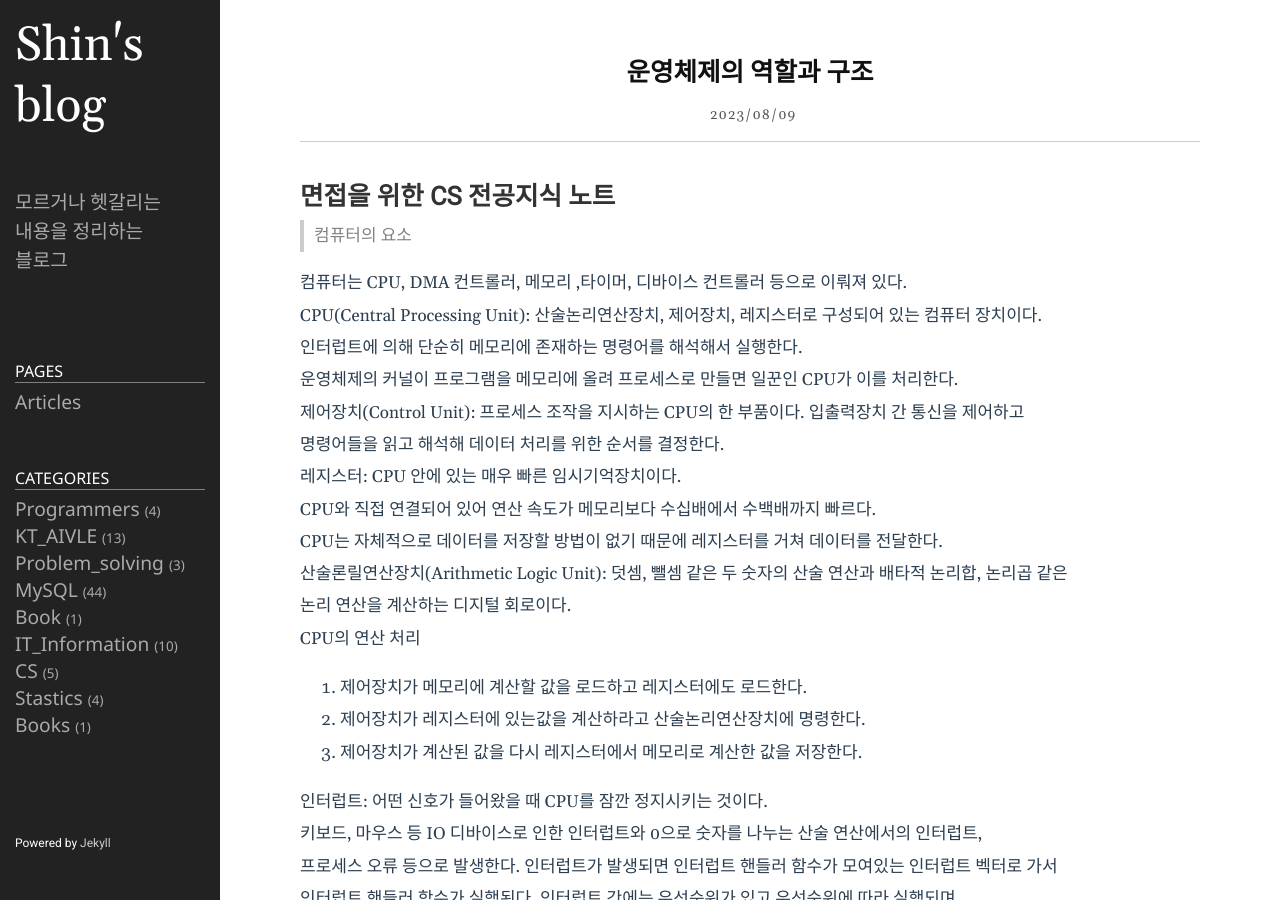
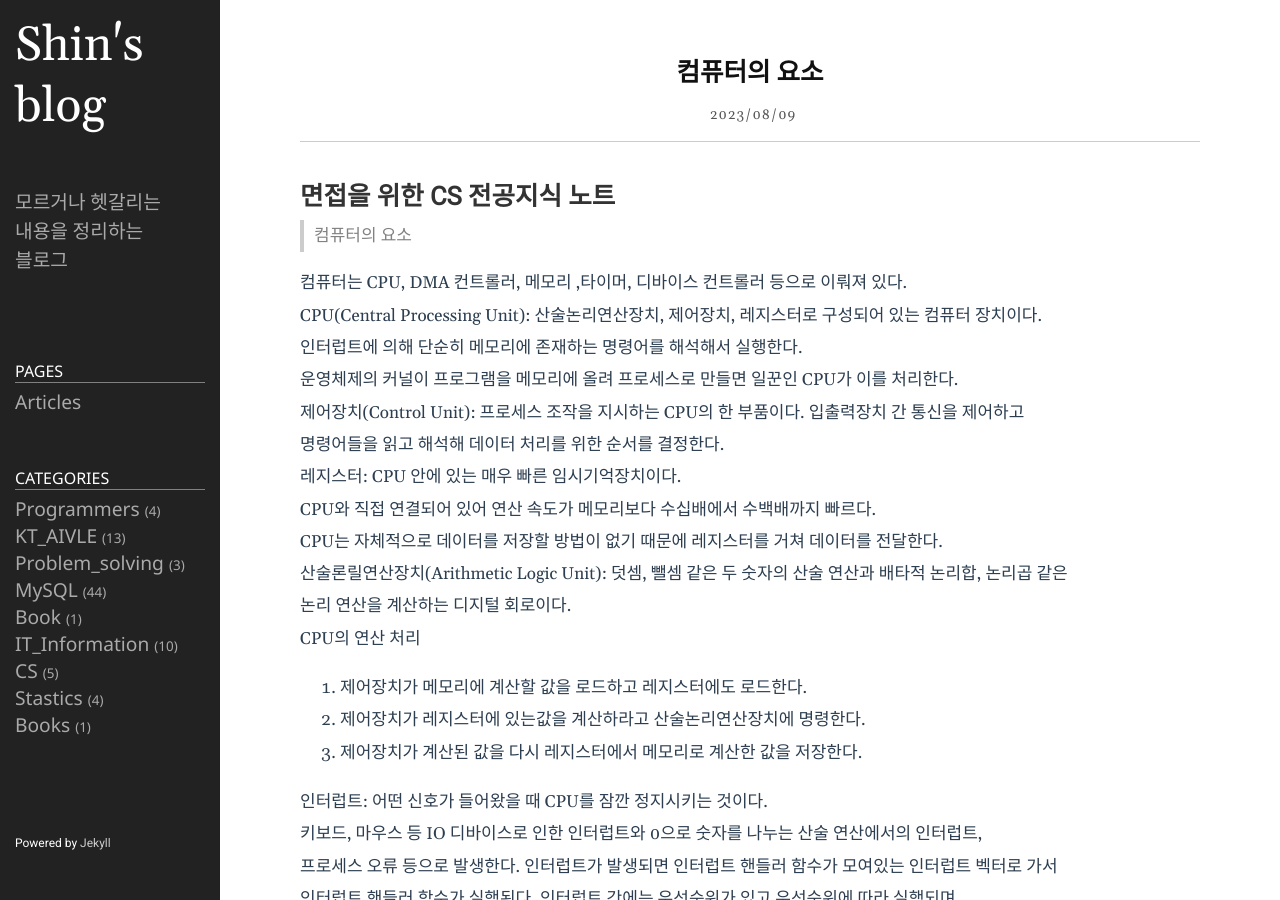
Before and after one commit to shina1221/shina1221.github.io, a Jekyll site: the page built from _posts/도서/면접을 위한 CS 전공지식 노트/2023-08-09-컴퓨터의 요소.markdown, in a window 1280 px wide and 900 px high. Built offline with Jekyll 4.4.1, drawn with Linux system fonts in a browser that asks for light colours.

Commit message:
Update 2023-08-09-컴퓨터의 요소.markdown

```diff
--- a/_posts/도서/면접을 위한 CS 전공지식 노트/2023-08-09-컴퓨터의 요소.markdown
+++ b/_posts/도서/면접을 위한 CS 전공지식 노트/2023-08-09-컴퓨터의 요소.markdown
@@ -1,6 +1,6 @@
 ---
 layout: post
-title: 운영체제의 역할과 구조
+title: 컴퓨터의 요소
 date: 2023-08-09 19:20:23 +0900
 category: CS
 ---
```
